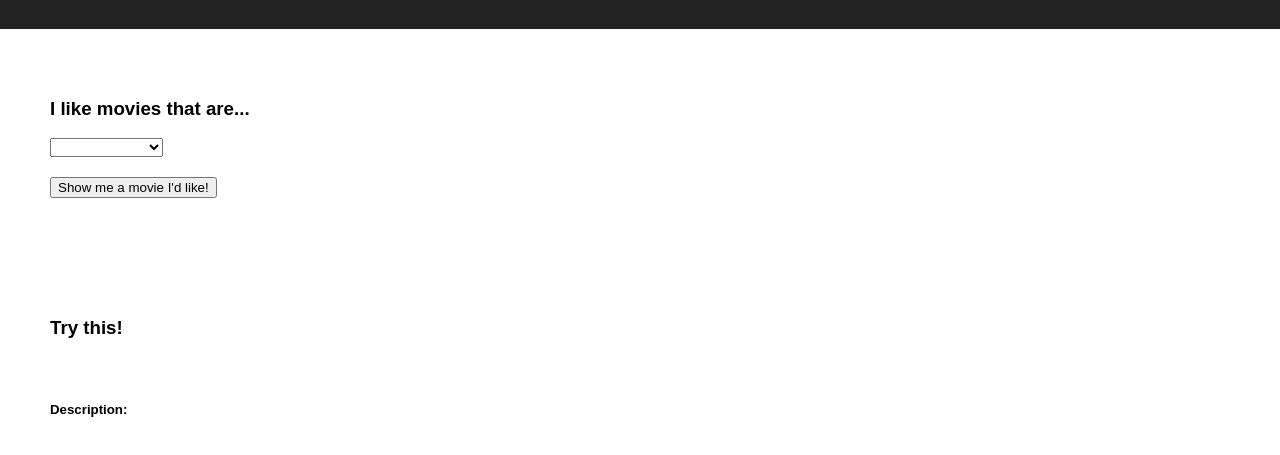
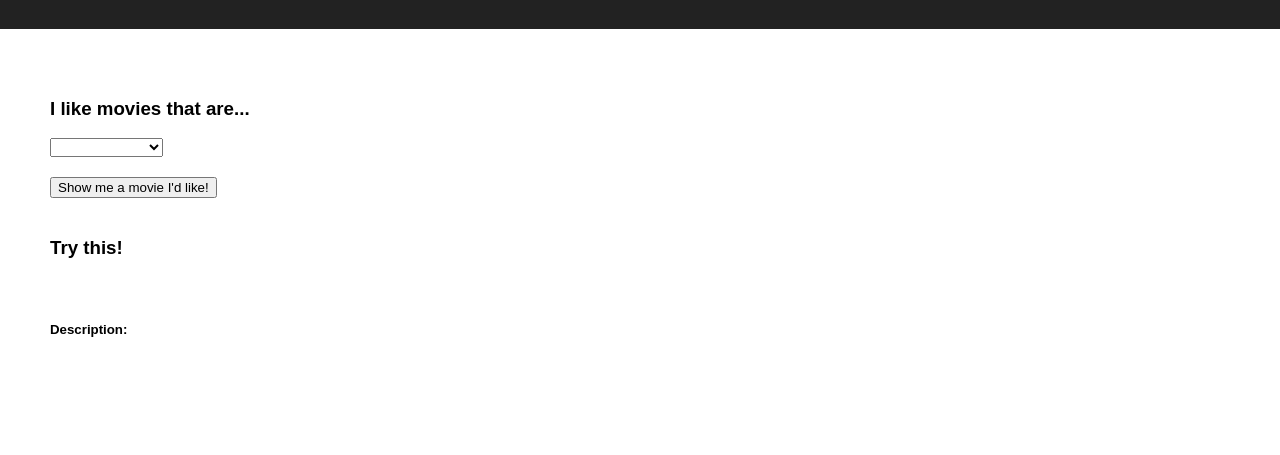
Before and after one commit to cassidyfoust/solo-spike, a React app: page / in a window 1280 px wide. Shown: the part 131-586 px from the top of the page. Built offline with nearby package versions, Linux system fonts and the light colour scheme.

Commit message:
added light styling

```diff
--- a/src/components/App/App.css
+++ b/src/components/App/App.css
@@ -23,7 +23,8 @@
 }
 
 .body {
-  padding: 50px;
+  padding-top: 50px;
+  padding-left: 50px;
 }
 
 button {
@@ -31,5 +32,7 @@ button {
 }
 
 .movie-body {
-  padding: 50px;
+  padding-left: 50px;
+  padding-top: 20px;
+  padding-bottom: 20px;
 }
```
